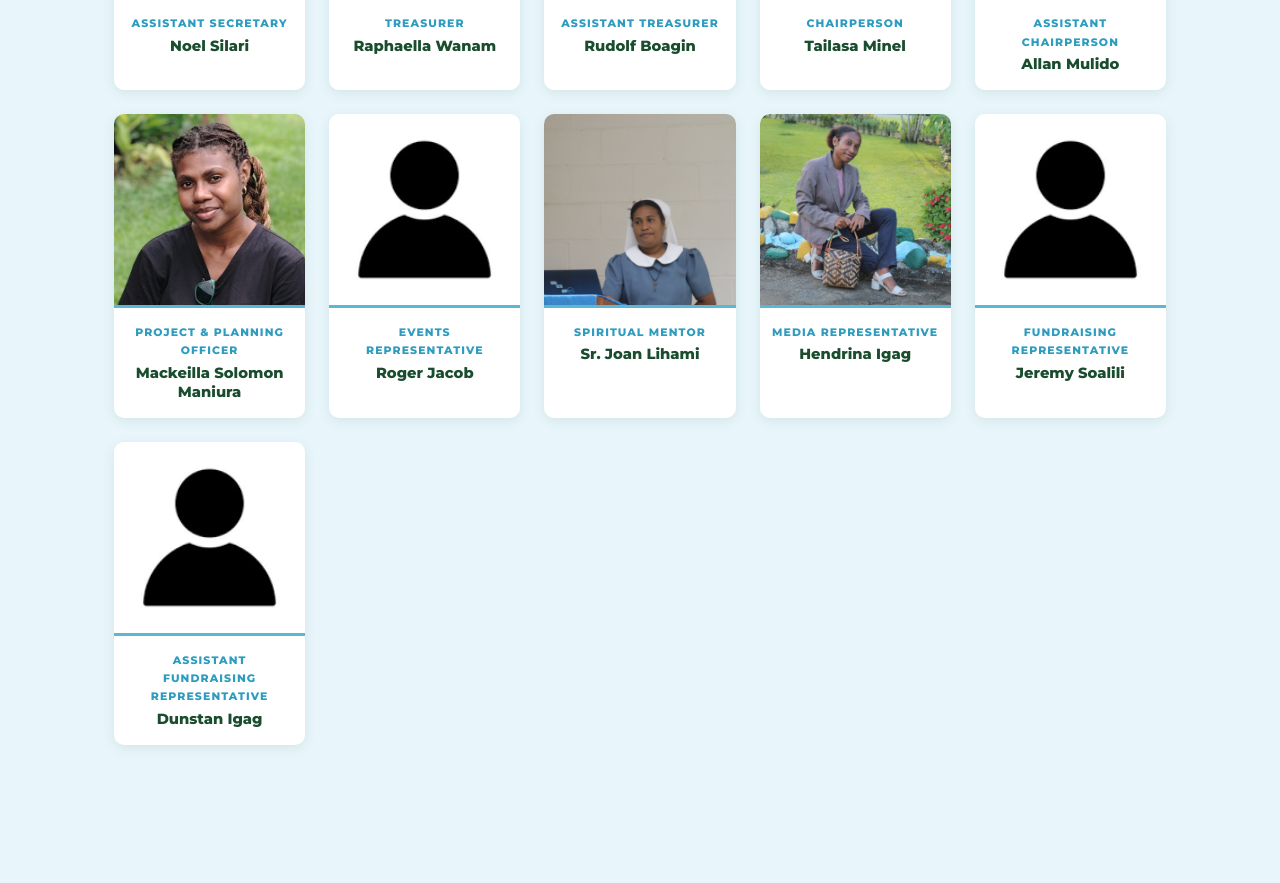
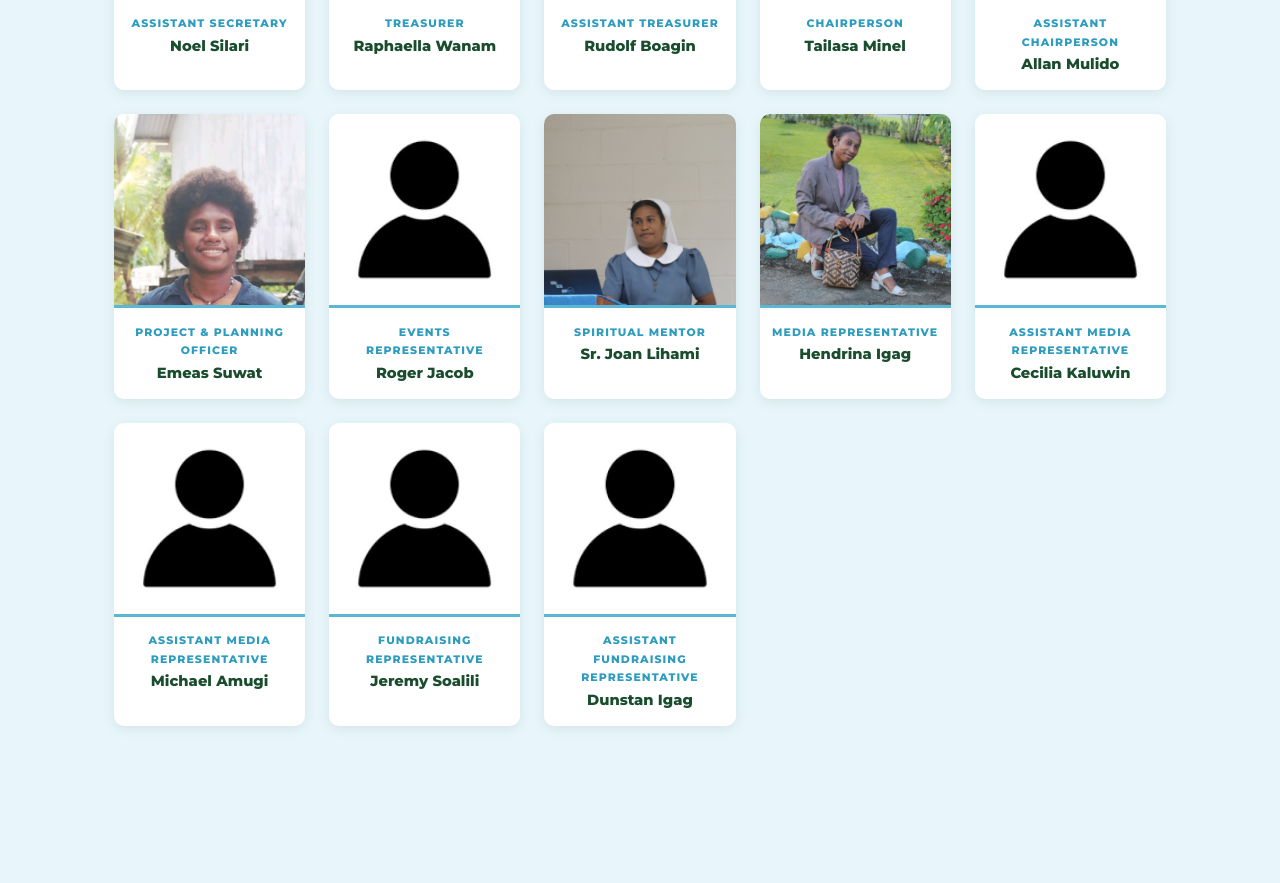
Before and after one commit to StanOut-develop/gamuna-foundation, a plain HTML site: page about.html in a window 1280 px wide. Shown: the part 1690-2573 px from the top of the page. Drawn offline with Linux system fonts and the light colour scheme.

Commit message:
Adding background image for about page

```diff
--- a/about.html
+++ b/about.html
@@ -26,7 +26,7 @@
     </div>
   </nav>
 
-  <section class="page-hero">
+  <section class="page-hero about-hero">
     <div class="container">
       <h1>About Us</h1>
       <p>Who we are, what drives us, and the people behind the mission.</p>
@@ -220,15 +220,15 @@
         <div class="team-member-card">
           <div class="member-photo-wrap">
             <img
-              src="assets/team/mackeilla-solomon-maniura.jpg"
-              alt="Mackeilla Solomon Maniura"
+              src="assets/team/emeas-suwat.jpg"
+              alt="Emeas Suwat"
               class="member-photo"
               onerror="this.src='assets/team/placeholder.png'"
             />
           </div>
           <div class="member-info">
             <div class="member-role">Project & Planning Officer</div>
-            <div class="member-name">Mackeilla Solomon Maniura</div>
+            <div class="member-name">Emeas Suwat</div>
           </div>
         </div>
 
@@ -277,6 +277,38 @@
           <div class="member-info">
             <div class="member-role">Media Representative</div>
             <div class="member-name">Hendrina Igag</div>
+          </div>
+        </div>
+
+        <!-- Assistant Media Representative -->
+        <div class="team-member-card">
+          <div class="member-photo-wrap">
+            <img
+              src="assets/team/cecilia-kaluwin.jpg"
+              alt="Cecilia Kaluwin"
+              class="member-photo"
+              onerror="this.src='assets/team/placeholder.png'"
+            />
+          </div>
+          <div class="member-info">
+            <div class="member-role">Assistant Media Representative</div>
+            <div class="member-name">Cecilia Kaluwin</div>
+          </div>
+        </div>
+
+                <!-- Assistant Media Representative -->
+        <div class="team-member-card">
+          <div class="member-photo-wrap">
+            <img
+              src="assets/team/michael-amugi.jpg"
+              alt="Jeremy Soalili"
+              class="member-photo"
+              onerror="this.src='assets/team/placeholder.png'"
+            />
+          </div>
+          <div class="member-info">
+            <div class="member-role">Assistant Media Representative</div>
+            <div class="member-name">Michael Amugi</div>
           </div>
         </div>
 
```
Also changed, not shown: assets/about-bg.jpg (added).
